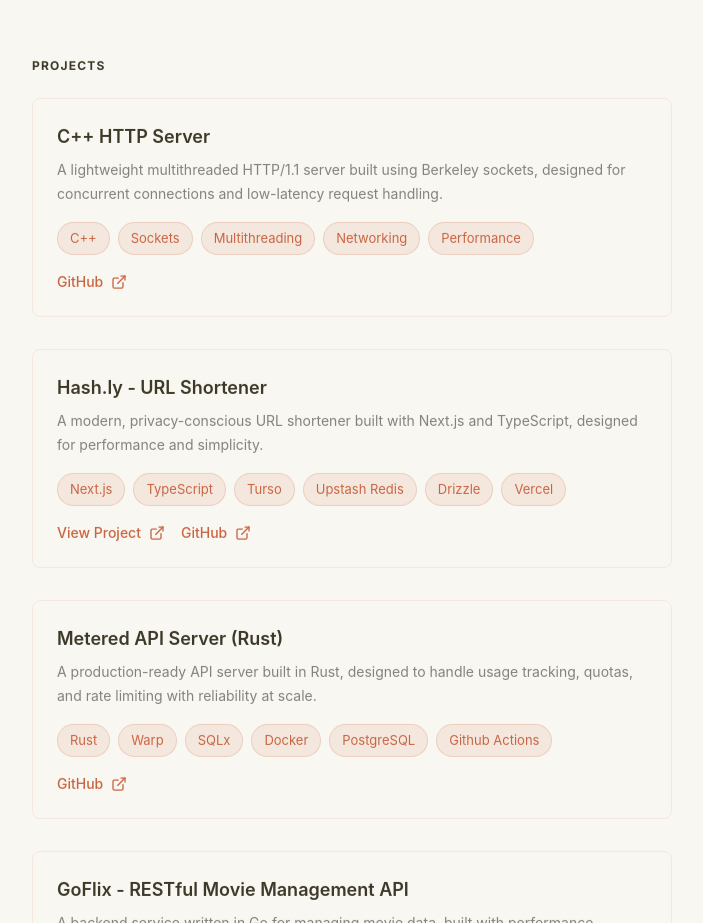
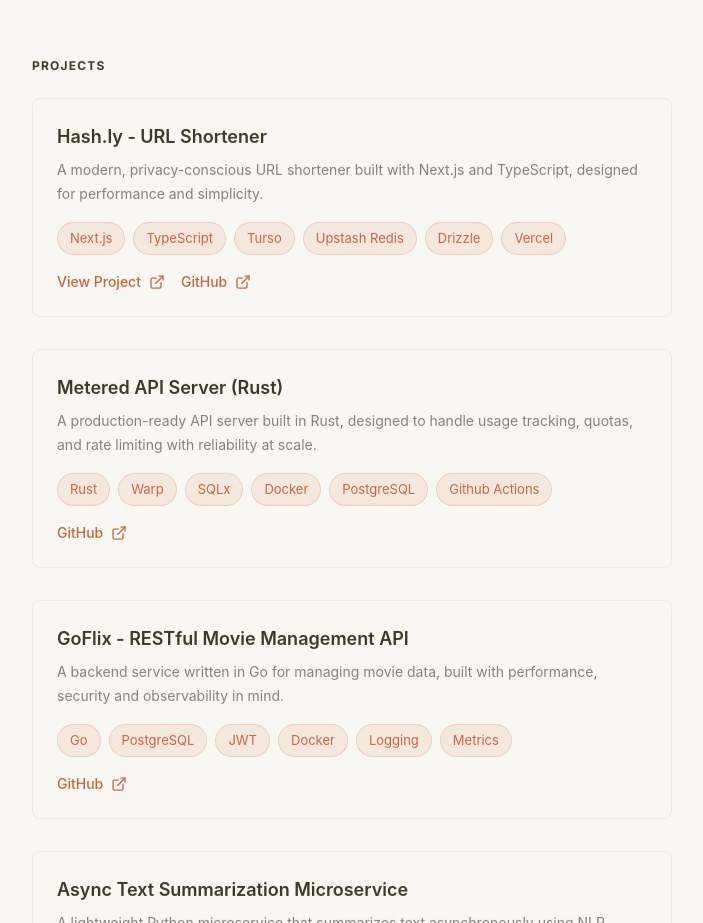
Before and after one commit to bkandh30/bhavya-portfolio-v3, a React (Vite) app: page / in a window 1280 px wide. Shown: the part 2780-3703 px from the top of the page, without its empty margins (576-1279 px from the left). Built offline with nearby package versions, Linux system fonts and the light colour scheme; a web font is replaced by a local one.

Commit message:
Added projects section

```diff
--- a/src/data/projects.ts
+++ b/src/data/projects.ts
@@ -1,15 +1,6 @@
 import type { Project } from "@/data/types"
 
 export const projects: Project[] = [
-	{
-		id: 'http-server-cpp',
-		title: 'C++ HTTP Server',
-		description: 'A lightweight multithreaded HTTP/1.1 server built using Berkeley sockets, designed for concurrent connections and low-latency request handling.',
-		technologies: ['C++', 'Sockets', 'Multithreading', 'Networking', 'Performance'],
-		links: {
-			github: 'https://github.com/bkandh30/http-server-cpp',
-		},
-	},
 	{
 		id: 'hashly',
 		title: 'Hash.ly - URL Shortener',
```
